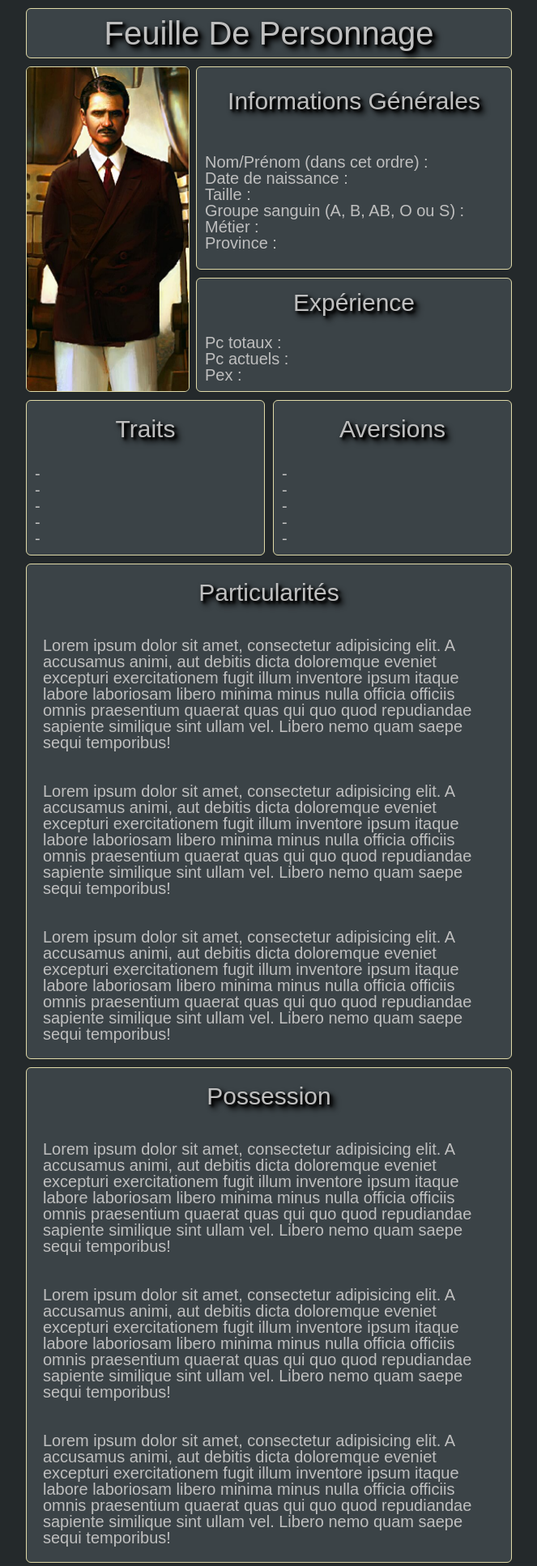
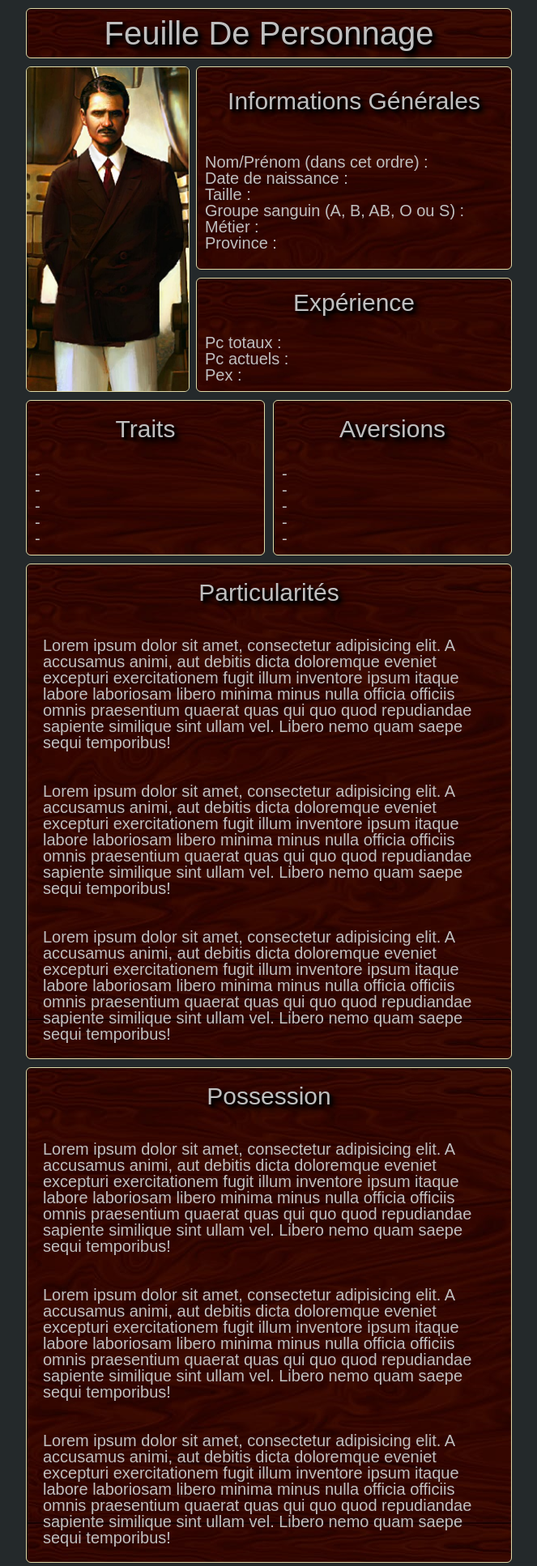
Before and after one commit to gaetan-denis/character_sheet-V2, a PHP site: page / in a window 1280 px wide. Shown: the top 1934 px of the page at 81% size, without its empty margins (308-971 px from the left). Run offline with PHP 8.4, Linux system fonts and the light colour scheme; style sheets or scripts are compiled from the project's sources.

Commit message:
added wood texture background

```diff
--- a/index.html
+++ b/index.html
@@ -10,6 +10,8 @@
     <link rel="stylesheet" href="styles/reset.css">
     <!--Custom CSS-->
     <link rel="stylesheet" href="styles/style.css">
+    <!--Background CSS-->
+    <link rel="stylesheet" href="styles/backgrounds.css">
 </head>
 <body>
 
--- /dev/null
+++ b/styles/backgrounds.css
@@ -0,0 +1,37 @@
+.header {
+    background-image: url('/img/background.png');
+
+}
+.main-informations{
+    background-image: url('/img/background.png');
+
+}
+
+.experience {
+    background-image: url('/img/background.png');
+
+}
+.traits {
+    background-image: url('/img/background.png');
+
+}
+
+.aversions {
+    background-image: url('/img/background.png');
+
+}
+
+.peculiarities {
+    background-image: url('/img/background.png');
+
+}
+
+.possessions{
+    background-image: url('/img/background.png');
+}
+.contacts{
+    background-image: url('/img/background.png');
+}
+.diary{
+    background-image: url('/img/background.png');
+}
--- a/styles/style.scss
+++ b/styles/style.scss
@@ -10,6 +10,7 @@ Tag Selector
 */
 
 h1{
+
     text-shadow : 3px 3px 3px black;
     filter : drop-shadow(3px 3px 3px black);
     padding:  0.5rem 0;
```
Also changed, not shown: img/background.png (added), 1 other file.
